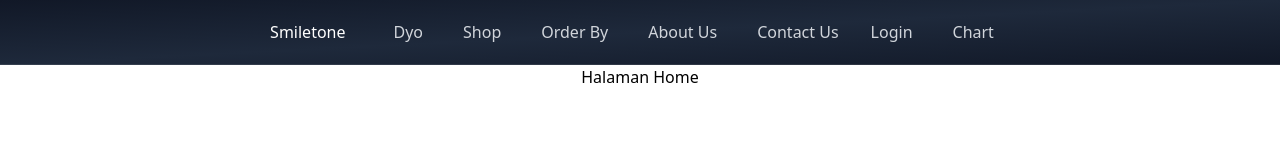
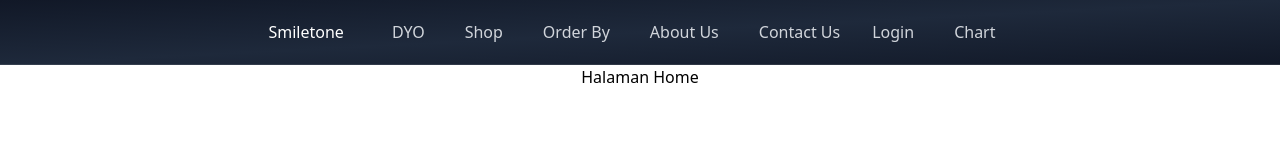
Before and after one commit to irull/milestone-front, a React (Create React App) app: page / in a window 1280 px wide. Shown: the top 160 px of the page. Built offline with nearby package versions, Linux system fonts and the light colour scheme.

Commit message:
add sticky tp

```diff
--- a/src/Components/Navbar/index.jsx
+++ b/src/Components/Navbar/index.jsx
@@ -4,7 +4,7 @@ import { Link } from "react-router-dom";
 class Navbar extends Component {
   render() {
     return (
-      <div className="bg-gradient-to-br from-gray-900 via-slate-800 to-gray-900">
+      <div className="bg-gradient-to-br from-gray-900 via-slate-800 to-gray-900 sticky top-0">
         <div className="border-b border-white/10 py-3">
           <div className="container">
             <div className="flex items-center justify-center">
@@ -16,7 +16,7 @@ class Navbar extends Component {
                   to={"/dyo"}
                   className="px-4 py-2 text-gray-300 hover:text-white hover:bg-gray-700/40 rounded-lg"
                 >
-                  Dyo
+                  DYO
                 </Link>
                 <Link
                   to={"/shop"}
```
